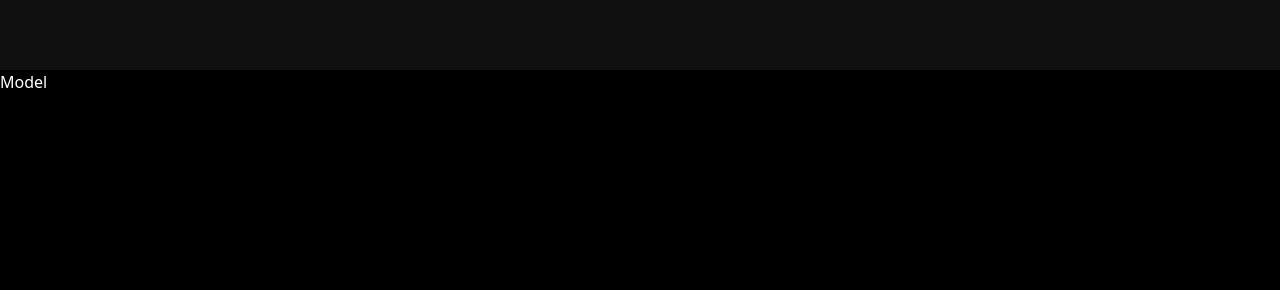
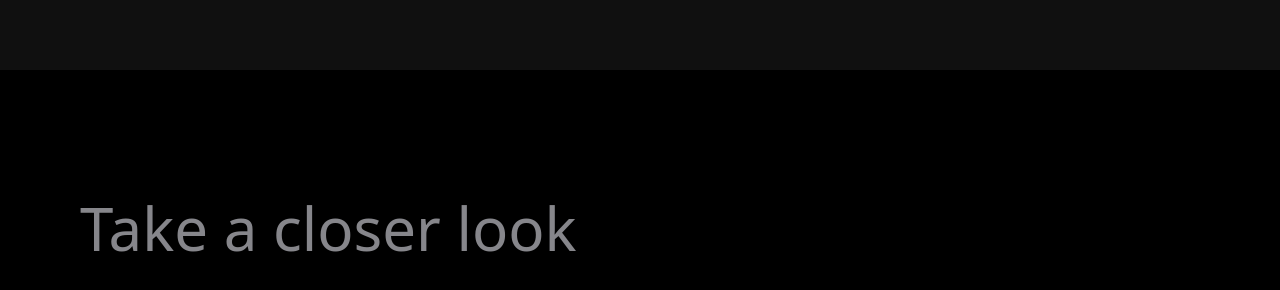
Before and after one commit to ManNjoro/apple_website, a React (Vite) app: page / in a window 1280 px wide. Shown: the part 1710-2000 px from the top of the page. Before the commit the page ends 1804 px from the top, so only its background shows below. Built offline with nearby package versions, Linux system fonts and the light colour scheme.

Commit message:
Added GSAP animation and updated Model component layout

```diff
--- a/src/components/Model.jsx
+++ b/src/components/Model.jsx
@@ -1,8 +1,27 @@
+import { useGSAP } from '@gsap/react'
+import gsap from 'gsap'
 import React from 'react'
 
 const Model = () => {
+  useGSAP(() =>{
+    gsap.to('#heading', {
+      y: 0,
+      opacity: 1
+    })
+  }, [])
   return (
-    <div>Model</div>
+    <section className='common-padding'>
+      <div className='screen-max-width'>
+        <h1 id='heading' className='section-heading'>
+          Take a closer look
+        </h1>
+        <div className='flex flex-col items-center mt-5'>
+          <div className='w-full h-[75vh] md:h-[90vh] overflow-hidden relative'>
+
+          </div>
+        </div>
+      </div>
+    </section>
   )
 }
 
--- /dev/null
+++ b/src/components/ModelView.jsx
@@ -0,0 +1,9 @@
+import React from 'react'
+
+const ModelView = () => {
+  return (
+    <div>ModelView</div>
+  )
+}
+
+export default ModelView
```
